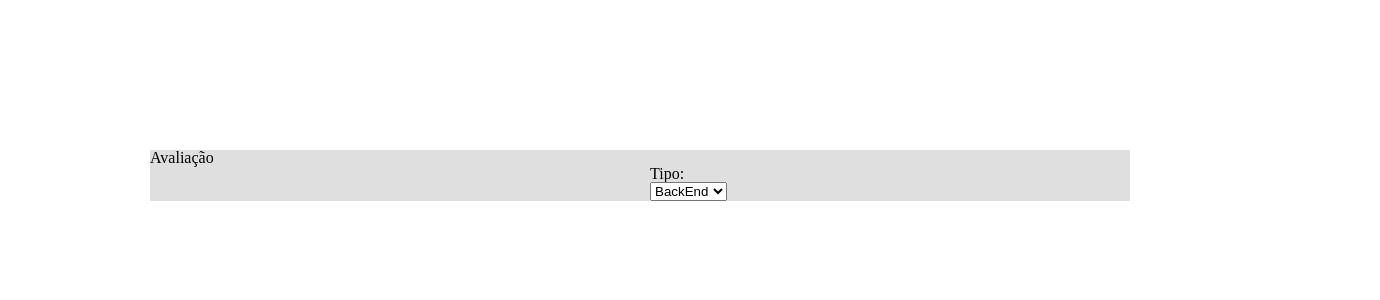
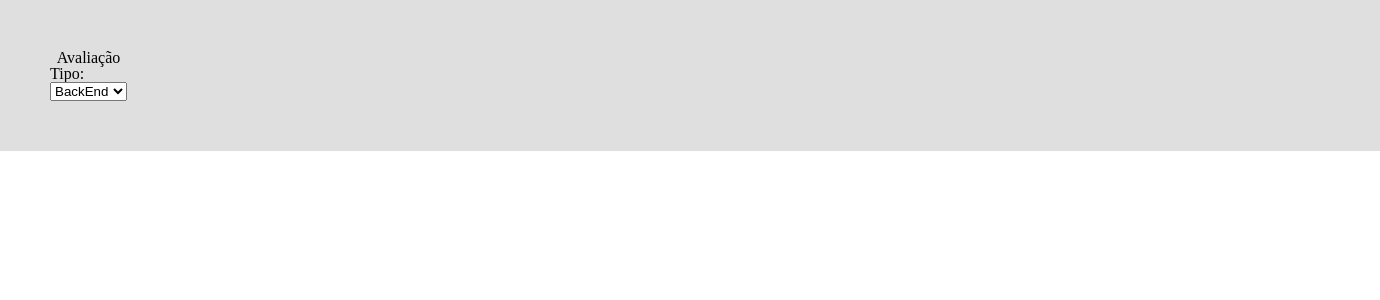
Before and after one commit to aceleradora-TW/acelera-mais-front, a React (Create React App) app: page /evaluation-challenge in a window 1280 px wide. Shown: the top 300 px of the page, 1380 px wide, since content can reach past the window. Built offline with nearby package versions, Linux system fonts and the light colour scheme.

Commit message:
feat(evaluation-challenge): adiciona tag table
@eluvya @gustavo1x

56

```diff
--- a/src/pages/evaluation-challenge/index.js
+++ b/src/pages/evaluation-challenge/index.js
@@ -5,12 +5,17 @@ import './style.css'
 export const EvaluationChallenge = () => {
   return (
     <div className="table">
-      <h1>Avaliação</h1>
-      <div className="select">
-        <table>
+      <table>
+        <thead>
+          <tr>
+            <th>Avaliação</th>
+          </tr>
+        </thead>
+        <div className="select">
+
           <tr>
             <td>
-              <label htmlFor='select'>Tipo:</label>
+              <label htmlFor='select'>Tipo: </label>
             </td>
           </tr>
           <tr>
@@ -21,8 +26,8 @@ export const EvaluationChallenge = () => {
               </select>
             </td>
           </tr>
-        </table>
-      </div>
+        </div>
+      </table>
     </div >
   )
 }
--- a/src/pages/evaluation-challenge/style.css
+++ b/src/pages/evaluation-challenge/style.css
@@ -1,12 +1,12 @@
 .table{
 position: relative;
-margin: 150px;
+/*margin: 150px;*/
 background-color: rgb(223, 223, 223);
-
-
+padding: 50px;
+width: 100%;
 }
 .select{
   position: relative;
-  margin-left: 500px;
+/*  margin-left: 500px;*/
 
 }
```
